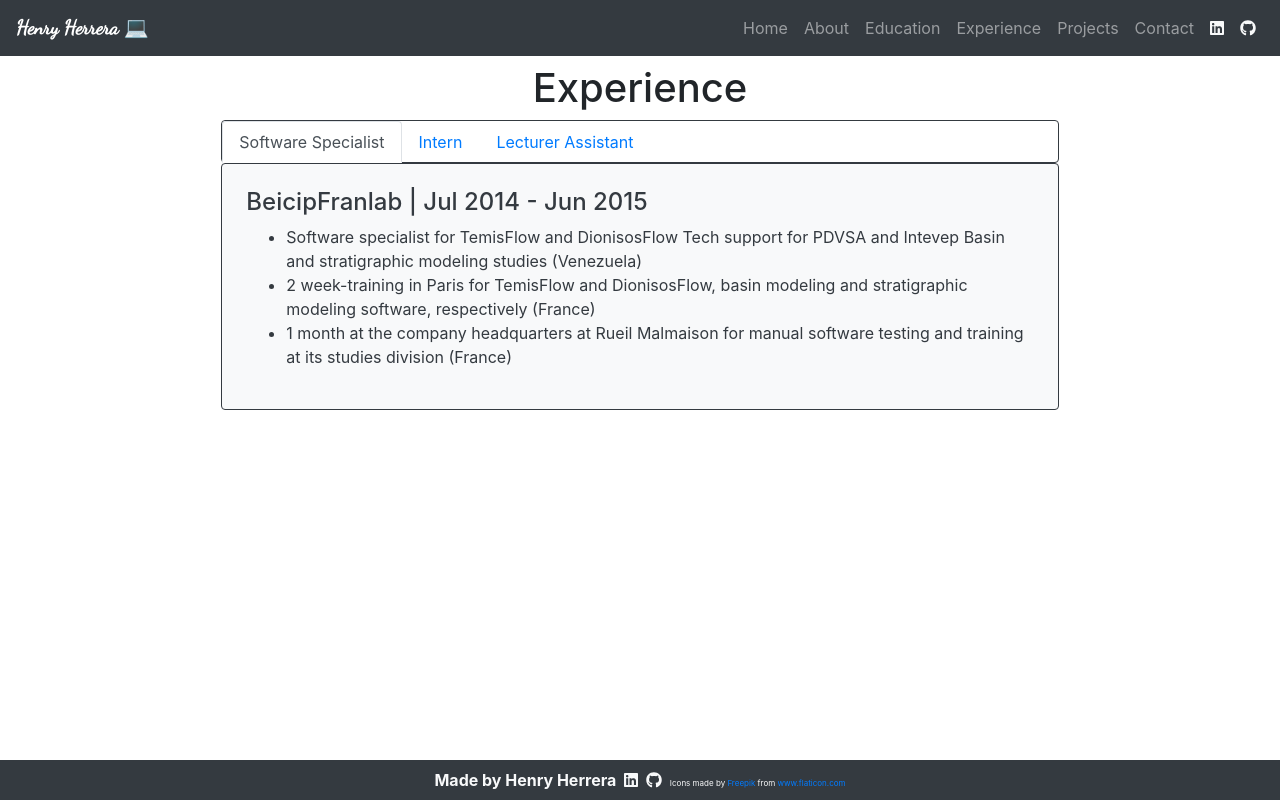
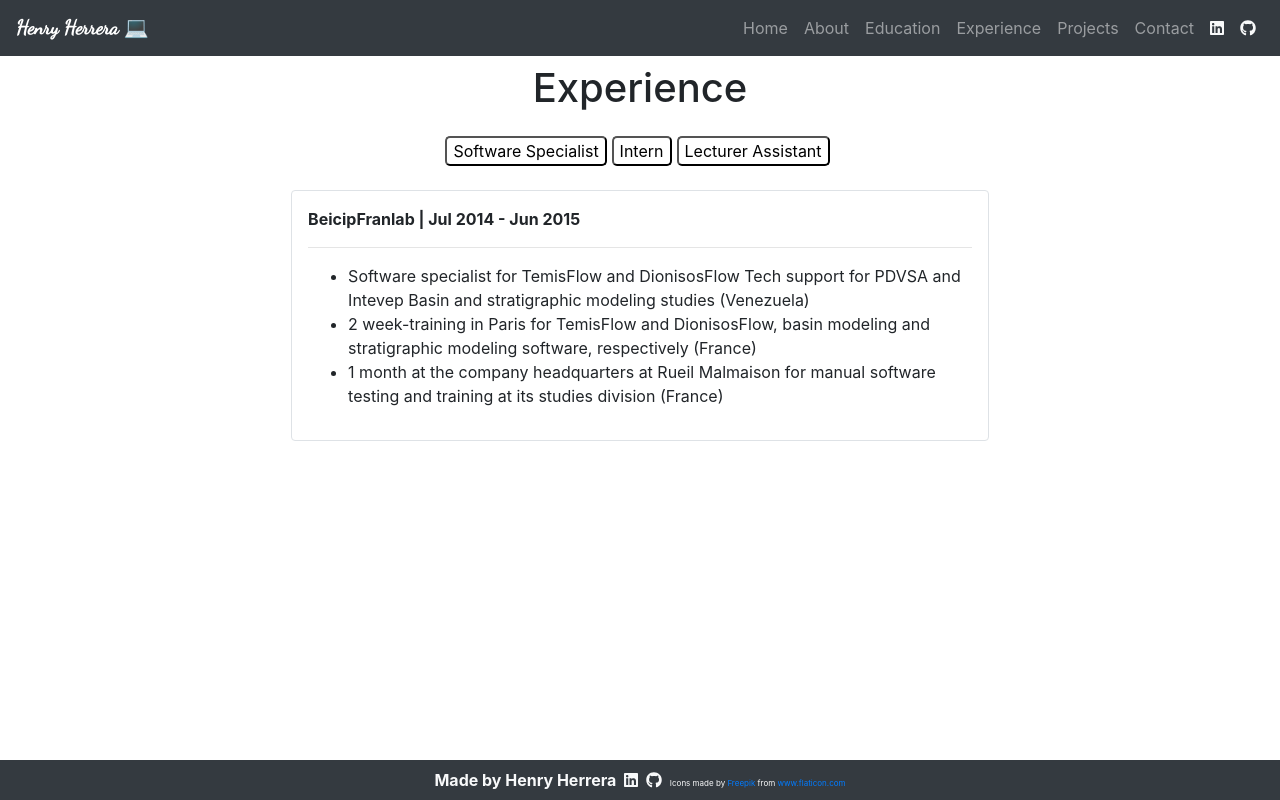
Before and after one commit to hjhm2018/my-portfolio, a React (Create React App) app: page /experience in a window 1280 px wide. Built offline with nearby package versions, Linux system fonts and the light colour scheme; a web font is replaced by a local one.

Commit message:
made some styling changes and added new features to other apps

```diff
--- /dev/null
+++ b/src/Experience.module.css
@@ -0,0 +1,11 @@
+.button {
+  background-color: transparent;
+  display: inline-block;
+  margin-right: 5px;
+  border-radius: 5px;
+}
+
+.button:hover {
+  background-color: black;
+  color: white;
+}
--- a/src/components/Earthquake.js
+++ b/src/components/Earthquake.js
@@ -336,13 +336,24 @@
         </label>
       </div>
 
+      {minMagnitude && maxMagnitude && minMagnitude > maxMagnitude && (
+        <small className="text-danger">
+          Max. magnitude must be higher than Min. Magnitude
+        </small>
+      )}
+
       <br />
 
       <button
         className="btn btn-primary p-2"
         onClick={() => onClick()}
         disabled={
-          !startDate || !endDate || !minMagnitude || !maxMagnitude || !country
+          !startDate ||
+          !endDate ||
+          !minMagnitude ||
+          !maxMagnitude ||
+          !country ||
+          minMagnitude > maxMagnitude
         }
       >
         Search
--- a/src/components/Experience.js
+++ b/src/components/Experience.js
@@ -1,12 +1,79 @@
-import React from "react";
-import Tab from "react-bootstrap/Tab";
-import Tabs from "react-bootstrap/Tabs";
+import React, { useState } from "react";
+// import Tab from "react-bootstrap/Tab";
+// import Tabs from "react-bootstrap/Tabs";
+
+import styles from "../Experience.module.css";
 
 function Experience() {
+  const [id, setId] = useState(1);
+
+  const experiences = [
+    {
+      id: 1,
+      title: "Software Specialist",
+      company: "BeicipFranlab | Jul 2014 - Jun 2015",
+      description: [
+        "Software specialist for TemisFlow and DionisosFlow Tech support for PDVSA and Intevep Basin and stratigraphic modeling studies (Venezuela)",
+        "2 week-training in Paris for TemisFlow and DionisosFlow, basin modeling and stratigraphic modeling software, respectively (France)",
+        "1 month at the company headquarters at Rueil Malmaison for manual software testing and training at its studies division (France)",
+      ],
+    },
+    {
+      id: 2,
+      title: "Intern",
+      company: "Halliburton | May 2008 - Nov 2008",
+      description: [
+        "Evaluation of well logs at the Reservoir Evaluation Services (RES) Department in Venezuela",
+        "Processing of well raw data using Halliburton specialized software",
+        "Petrophysical interpretation of well log data",
+        "Completion of my thesis and internship requirement from college",
+      ],
+    },
+    {
+      id: 3,
+      title: "Lecturer Assistant",
+      company: "Universidad de Oriente | Jan 2005 - Mar 2008",
+      description: [
+        "Physics I. Helped students to understand the course objectives after class hours, 6 hours a week",
+        "Topography II. Supervised students during their practical sessions, and explained their assignments",
+        "Optical Mineralogy. Provided guidance to students with the procedures that needed to be followed in the Mineralogy Lab",
+      ],
+    },
+  ];
   return (
     <div className="mx-auto col-md-8 p-2">
-      <h1 className="text-center">Experience</h1>
-      <Tabs
+      <h1 className="text-center mb-4">Experience</h1>
+
+      <div className="col-12 text-center">
+        <button className={`${styles.button}`} onClick={() => setId(1)}>
+          Software Specialist
+        </button>
+        <button className={`${styles.button}`} onClick={() => setId(2)}>
+          Intern
+        </button>
+        <button className={`${styles.button}`} onClick={() => setId(3)}>
+          Lecturer Assistant
+        </button>
+      </div>
+      <div className="col-10 mx-auto mt-4 border rounded p-3">
+        {experiences &&
+          experiences
+            .filter((experience) => experience.id === id)
+            .map((experience, index) => {
+              return (
+                <div key={index}>
+                  <p className="font-weight-bold">{experience.company}</p>
+                  <hr />
+                  <ul>
+                    {experience.description.map((description) => {
+                      return <li>{description}</li>;
+                    })}
+                  </ul>
+                </div>
+              );
+            })}
+      </div>
+      {/* <Tabs
         className="col-md-12 text-dark border border-dark rounded"
         defaultActiveKey="Software"
         id="uncontrolled-tab-example"
@@ -59,8 +126,8 @@
           <h4>Universidad de Oriente | Jan 2005 - Mar 2008</h4>
           <ul>
             <li>
-              Evaluation Physics I. Helped students to understand the course
-              objectives after class hours, 6 hours a week
+              Physics I. Helped students to understand the course objectives
+              after class hours, 6 hours a week
             </li>
             <li>
               Topography II. Supervised students during their practical
@@ -72,7 +139,7 @@
             </li>
           </ul>
         </Tab>
-      </Tabs>
+      </Tabs> */}
       <div className="pb-5 mt-5 mb-5 invisible">
         This is an invisible container
       </div>
```
